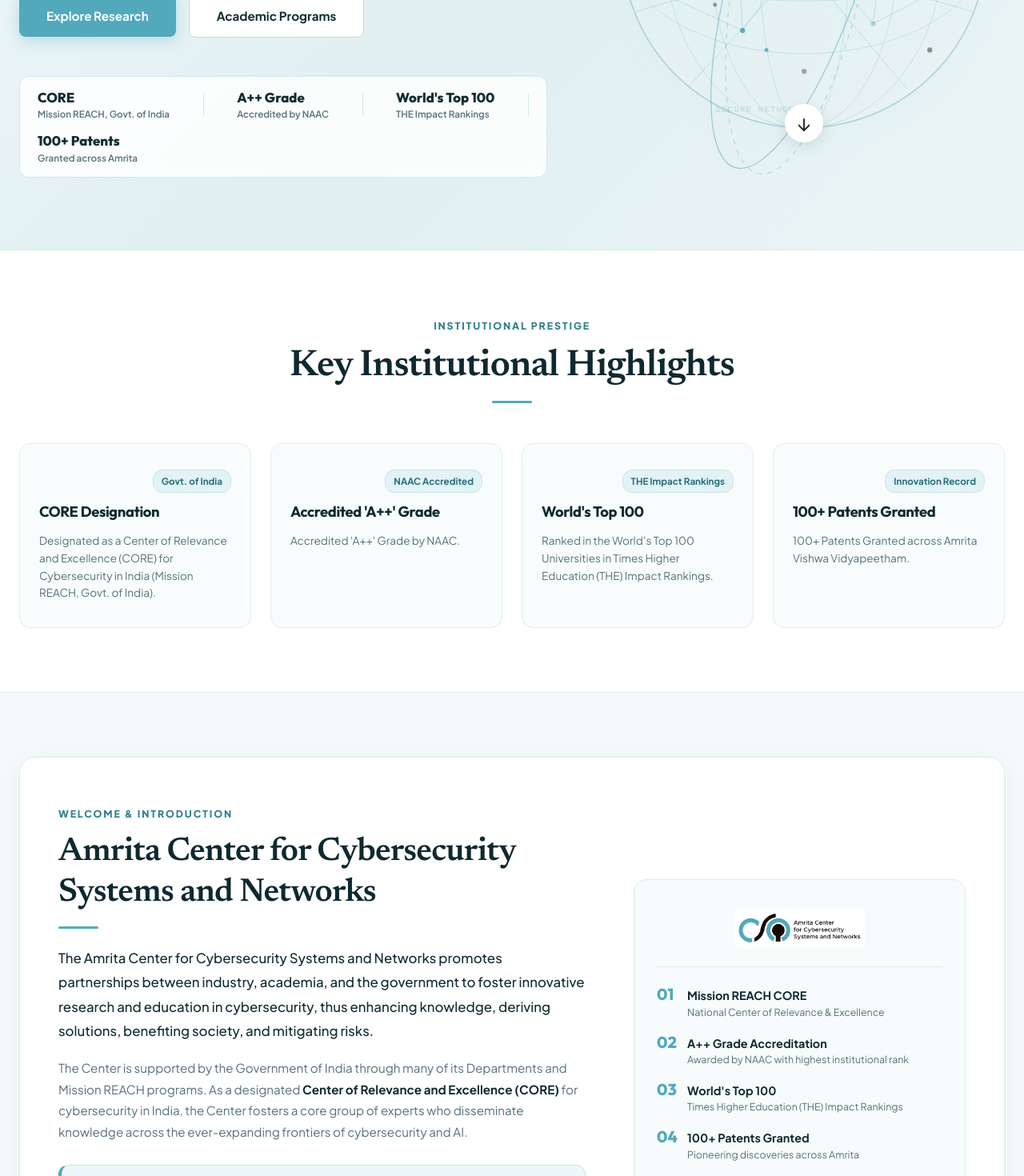
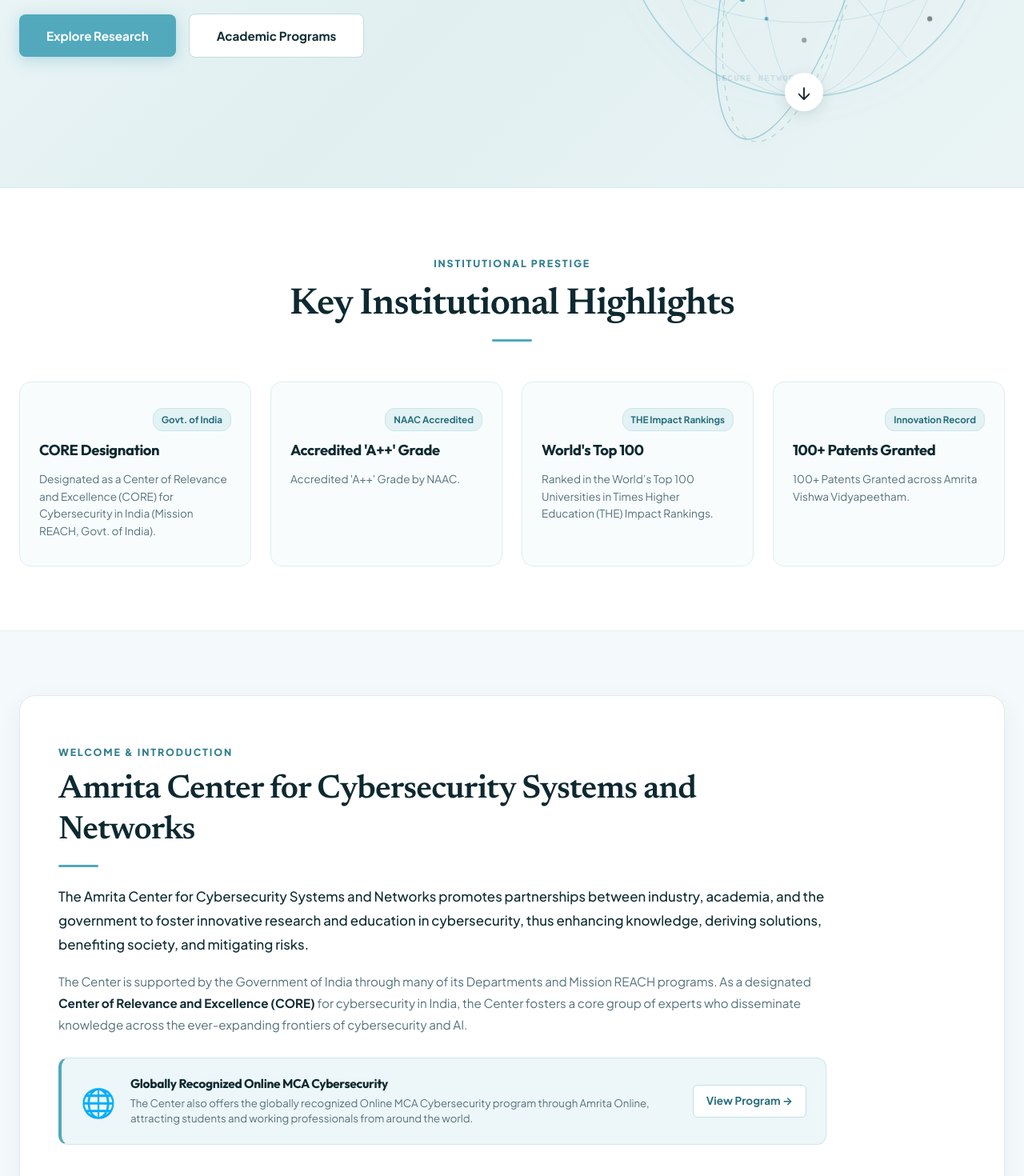
Before and after one commit to bhavyaottappurakkal/Cyber_Security_Website, a React (Vite) app in the folder cyber-ai-website/: page / in a window 1280 px wide. Shown: the part 460-1930 px from the top of the page at 80% size. Built offline with nearby package versions, Linux system fonts and the light colour scheme; a web font is replaced by a local one.

Commit message:
remove duplicate

```diff
--- a/cyber-ai-website/src/pages/Home.css
+++ b/cyber-ai-website/src/pages/Home.css
@@ -146,49 +146,6 @@
   border-color: var(--logo-teal);
   color: #276e7d;
   transform: translateY(-2px);
-}
-
-/* Institutional Highlights Strip */
-.ref-hero-highlights-strip {
-  display: flex;
-  align-items: center;
-  justify-content: space-between;
-  gap: 16px;
-  flex-wrap: wrap;
-  background: rgba(255, 255, 255, 0.85);
-  backdrop-filter: blur(8px);
-  -webkit-backdrop-filter: blur(8px);
-  border: 1px solid #d3e7ea;
-  border-radius: 12px;
-  padding: 16px 22px;
-  max-width: 660px;
-}
-
-.strip-item {
-  display: flex;
-  flex-direction: column;
-  gap: 4px;
-}
-
-.strip-num {
-  font-family: var(--font-heading);
-  font-size: 1.05rem;
-  font-weight: 800;
-  color: #102d33;
-  line-height: 1.15;
-}
-
-.strip-label {
-  font-size: 0.725rem;
-  color: #55717b;
-  font-weight: 600;
-  line-height: 1.3;
-}
-
-.strip-divider {
-  width: 1px;
-  height: 28px;
-  background-color: #d3e7ea;
 }
 
 /* ── Hero Right Column: Animated network globe ── */
@@ -529,11 +486,8 @@
   box-shadow: 0 8px 30px rgba(16, 45, 51, 0.05);
 }
 
-.ref-welcome-grid {
-  display: grid;
-  grid-template-columns: 1.35fr 0.85fr;
-  gap: 60px;
-  align-items: center;
+.ref-welcome-content {
+  max-width: 960px;
 }
 
 .ref-welcome-title {
@@ -613,66 +567,6 @@
   background: var(--logo-teal);
   color: var(--white);
   border-color: var(--logo-teal);
-}
-
-/* Aside Card */
-.ref-aside-card {
-  background: #f7fbfb;
-  border: 1px solid #dcebec;
-  border-radius: 16px;
-  padding: 36px 28px;
-  text-align: center;
-}
-
-.ref-aside-logo {
-  height: 48px;
-  width: auto;
-  object-fit: contain;
-  margin: 0 auto;
-  display: block;
-}
-
-.ref-aside-divider {
-  width: 100%;
-  height: 1px;
-  background: #dcebec;
-  margin: 24px 0;
-}
-
-.aside-points {
-  display: flex;
-  flex-direction: column;
-  gap: 18px;
-  text-align: left;
-}
-
-.ap-item {
-  display: flex;
-  gap: 14px;
-  align-items: flex-start;
-}
-
-.ap-num {
-  font-family: var(--font-heading);
-  font-size: 1.25rem;
-  font-weight: 800;
-  color: var(--logo-teal);
-  line-height: 1;
-  width: 24px;
-}
-
-.ap-item strong {
-  display: block;
-  font-size: 0.9rem;
-  color: #0e2930;
-  font-weight: 700;
-}
-
-.ap-item p {
-  font-size: 0.775rem;
-  color: #55717b;
-  line-height: 1.4;
-  margin: 0;
 }
 
 /* ===================================================
@@ -924,10 +818,6 @@
   .ref-hero-right {
     justify-content: center;
   }
-  .ref-welcome-grid {
-    grid-template-columns: 1fr;
-    gap: 40px;
-  }
   .ref-inside-grid {
     grid-template-columns: 1fr;
   }
@@ -941,14 +831,6 @@
   .ref-programs-grid {
     grid-template-columns: 1fr;
   }
-  .ref-hero-highlights-strip {
-    flex-direction: column;
-    align-items: flex-start;
-    gap: 12px;
-  }
-  .strip-divider {
-    display: none;
-  }
   .ref-welcome-box {
     padding: 32px 20px;
   }
--- a/cyber-ai-website/src/pages/Home.jsx
+++ b/cyber-ai-website/src/pages/Home.jsx
@@ -130,30 +130,6 @@ export default function Home() {
                 </Link>
               </div>
 
-              {/* Institutional Key Highlights Bar */}
-              <div className="ref-hero-highlights-strip">
-                <div className="strip-item">
-                  <span className="strip-num">CORE</span>
-                  <span className="strip-label">
-                    Mission REACH, Govt. of India
-                  </span>
-                </div>
-                <div className="strip-divider"></div>
-                <div className="strip-item">
-                  <span className="strip-num">A++ Grade</span>
-                  <span className="strip-label">Accredited by NAAC</span>
-                </div>
-                <div className="strip-divider"></div>
-                <div className="strip-item">
-                  <span className="strip-num">World&apos;s Top 100</span>
-                  <span className="strip-label">THE Impact Rankings</span>
-                </div>
-                <div className="strip-divider"></div>
-                <div className="strip-item">
-                  <span className="strip-num">100+ Patents</span>
-                  <span className="strip-label">Granted across Amrita</span>
-                </div>
-              </div>
             </div>
 
             {/* Right Column: Animated cybersecurity globe */}
@@ -291,7 +267,6 @@ export default function Home() {
       <section className="section ref-welcome-section">
         <div className="container">
           <div className="ref-welcome-box">
-            <div className="ref-welcome-grid">
             <div className="ref-welcome-content">
               <span className="ref-sub-heading">
                 Welcome &amp; Introduction
@@ -310,9 +285,8 @@ export default function Home() {
               </p>
 
               <p className="ref-welcome-p">
-                  The Center is supported by the Government of India through
-                  many of its Departments and Mission REACH programs. As a
-                  designated{" "}
+                The Center is supported by the Government of India through many
+                of its Departments and Mission REACH programs. As a designated{" "}
                 <strong>Center of Relevance and Excellence (CORE)</strong> for
                 cybersecurity in India, the Center fosters a core group of
                 experts who disseminate knowledge across the ever-expanding
@@ -333,48 +307,6 @@ export default function Home() {
                 <Link to="/academics" className="mca-cta-btn">
                   View Program →
                 </Link>
-                </div>
-              </div>
-
-              <div className="ref-welcome-aside">
-                <div className="ref-aside-card">
-                  <img
-                    src="/amrita-cyber-logo.jpg"
-                    alt="Amrita Logo"
-                    className="ref-aside-logo"
-                  />
-                  <div className="ref-aside-divider"></div>
-                  <div className="aside-points">
-                    <div className="ap-item">
-                      <span className="ap-num">01</span>
-                      <div>
-                        <strong>Mission REACH CORE</strong>
-                        <p>National Center of Relevance &amp; Excellence</p>
-                      </div>
-                    </div>
-                    <div className="ap-item">
-                      <span className="ap-num">02</span>
-                      <div>
-                        <strong>A++ Grade Accreditation</strong>
-                        <p>Awarded by NAAC with highest institutional rank</p>
-                      </div>
-                    </div>
-                    <div className="ap-item">
-                      <span className="ap-num">03</span>
-                      <div>
-                        <strong>World's Top 100</strong>
-                        <p>Times Higher Education (THE) Impact Rankings</p>
-                      </div>
-                    </div>
-                    <div className="ap-item">
-                      <span className="ap-num">04</span>
-                      <div>
-                        <strong>100+ Patents Granted</strong>
-                        <p>Pioneering discoveries across Amrita</p>
-                      </div>
-                    </div>
-                  </div>
-                </div>
               </div>
             </div>
           </div>
```
Lines whose indentation alone changed are shown as unchanged.
